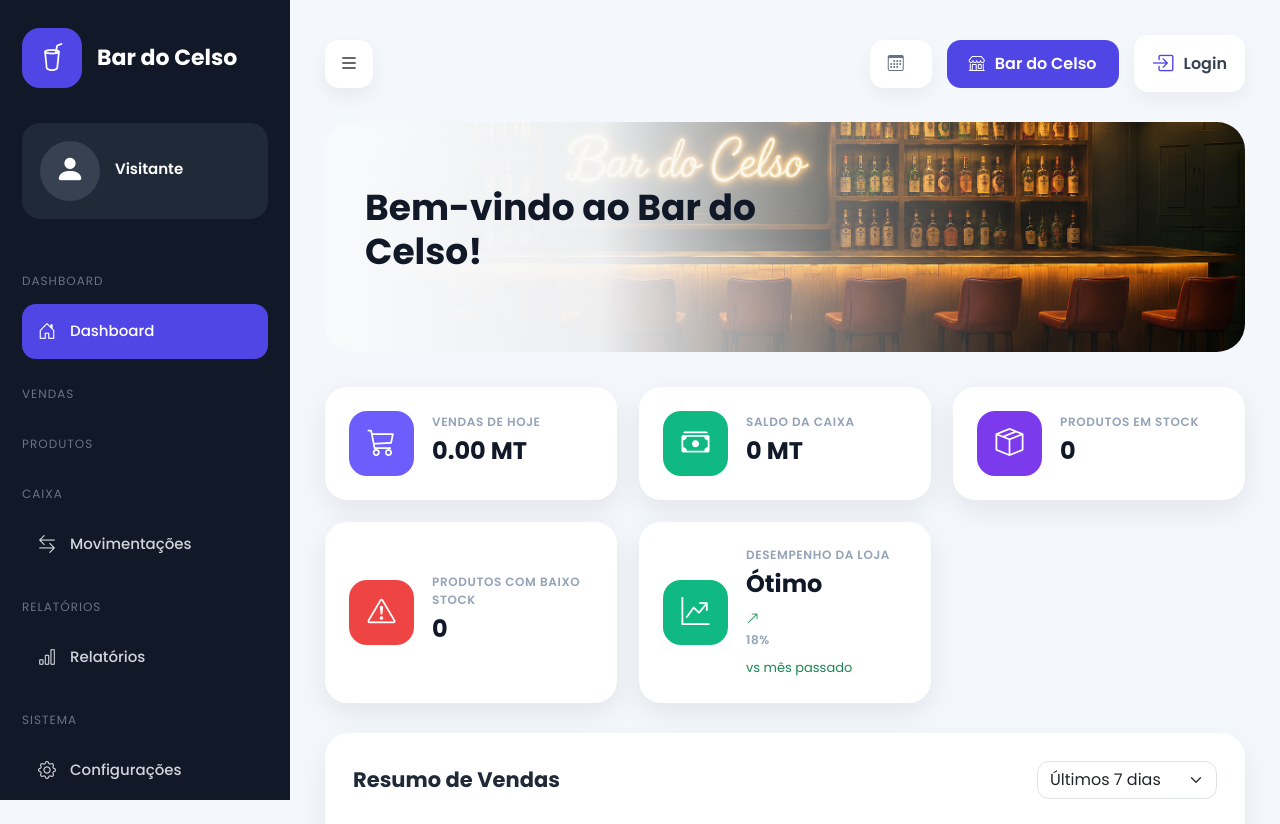
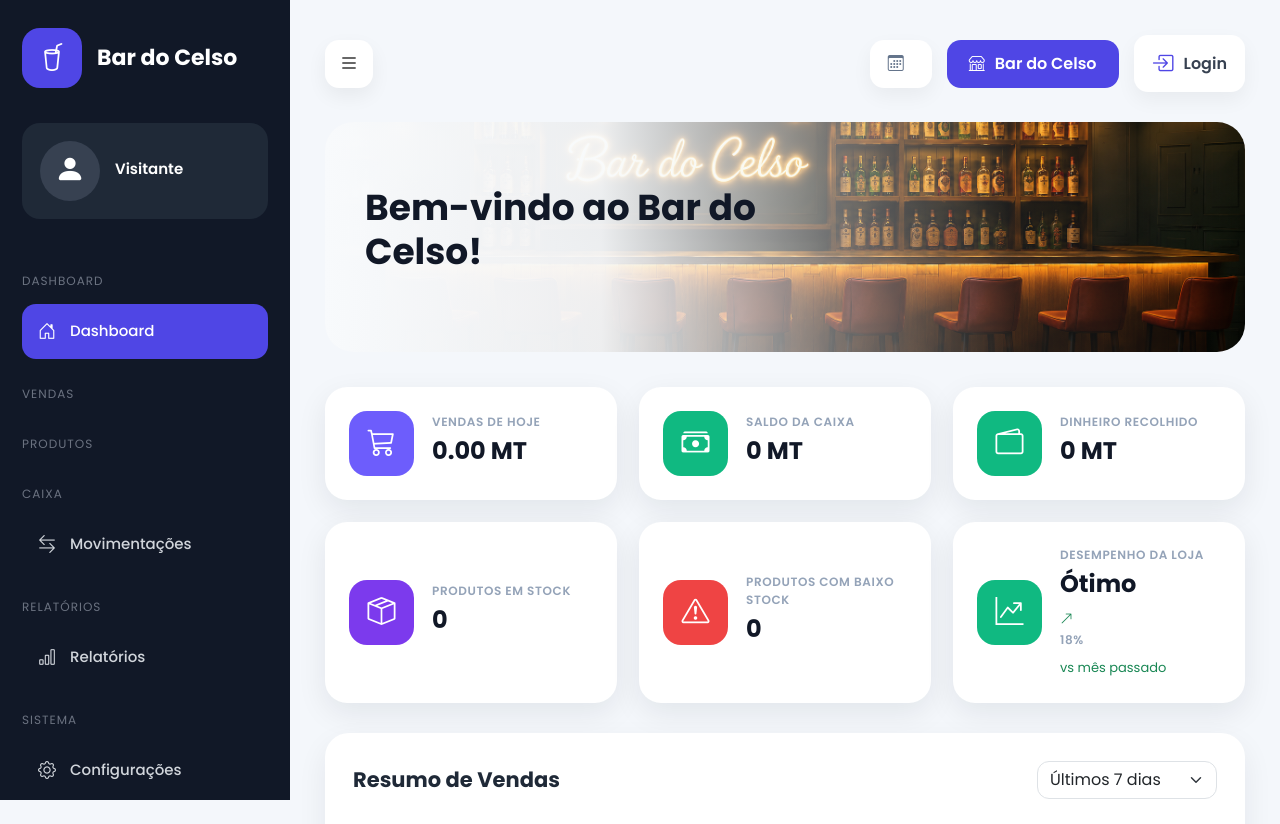
Before and after one commit to PDVMOZ/Celso, a FastAPI app: page / in a window 1280 px wide. Shown: the top 824 px of the page. Run offline with FastAPI, Linux system fonts and the light colour scheme; some libraries are stand-ins or nearby versions.

Commit message:
Add files via upload

```diff
--- a/main.py
+++ b/main.py
@@ -21,6 +21,7 @@ from routers import (
     stock,
     caixa,
     despesas,
+    despesa_fora_caixa,
     relatorios
 )
 
@@ -127,46 +128,13 @@ async def home(request: Request):
 # ROTAS API
 # ==========================
 
-app.include_router(
-    auth.router
-)
-
-
-app.include_router(
-    dashboard.router
-)
-
-
-app.include_router(
-    categorias.router
-)
-
-
-app.include_router(
-    produtos.router
-)
-
-
-app.include_router(
-    vendas.router
-)
-
-
-app.include_router(
-    stock.router
-)
-
-
-app.include_router(
-    caixa.router
-)
-
-
-app.include_router(
-    despesas.router
-)
-
-
-app.include_router(
-    relatorios.router
-)
+app.include_router(auth.router)
+app.include_router(dashboard.router)
+app.include_router(produtos.router)
+app.include_router(categorias.router)
+app.include_router(vendas.router)
+app.include_router(stock.router)
+app.include_router(caixa.router)
+app.include_router(despesas.router)
+app.include_router(despesa_fora_caixa.router)
+app.include_router(relatorios.router)
--- a/templates/componentes/dashboard_cards.html
+++ b/templates/componentes/dashboard_cards.html
@@ -55,6 +55,43 @@
         </div>
 
     </div>
+
+<!-- DINHEIRO RECOLHIDO -->
+
+<div
+    class="card-item"
+    id="card-dinheiro-recolhido"
+>
+
+    <div class="card-icon green">
+
+        <i class="bi bi-wallet2"></i>
+
+    </div>
+
+    <div class="card-content">
+
+        <span>
+            DINHEIRO RECOLHIDO
+        </span>
+
+        <h3 id="dinheiro-recolhido">
+            0 MT
+        </h3>
+
+        <!-- SOMENTE ADMIN -->
+        <a
+            href="javascript:void(0)"
+            id="ver-detalhes-dinheiro-recolhido"
+            onclick="abrirDetalhesDinheiroRecolhido()"
+            style="display:none;"
+        >
+            Ver detalhes
+        </a>
+
+    </div>
+
+</div>
 
 
 
--- /dev/null
+++ b/templates/componentes/modal_dinheiro_recolhido.html
@@ -0,0 +1,112 @@
+<!-- ===================================== -->
+<!-- MODAL DETALHES DINHEIRO RECOLHIDO -->
+<!-- ===================================== -->
+
+<div
+    id="modal-detalhes-dinheiro-recolhido"
+    style="
+        display:none;
+        position:fixed;
+        inset:0;
+        background:rgba(0,0,0,0.5);
+        z-index:9999;
+        align-items:center;
+        justify-content:center;
+    "
+>
+
+    <div
+        style="
+            background:white;
+            width:90%;
+            max-width:500px;
+            border-radius:10px;
+            padding:20px;
+        "
+    >
+
+        <!-- CABEÇALHO -->
+
+        <div
+            style="
+                display:flex;
+                justify-content:space-between;
+                align-items:center;
+            "
+        >
+
+            <h4 style="margin:0;">
+
+                Dinheiro recolhido
+
+            </h4>
+
+
+            <!-- X -->
+
+            <button
+                type="button"
+                onclick="fecharDetalhesDinheiroRecolhido()"
+                style="
+                    border:none;
+                    background:none;
+                    color:#dc3545;
+                    font-size:28px;
+                    font-weight:bold;
+                    cursor:pointer;
+                    line-height:1;
+                "
+                title="Fechar"
+            >
+
+                &times;
+
+            </button>
+
+        </div>
+
+
+        <hr>
+
+
+        <!-- LISTA -->
+
+        <div id="lista-dinheiro-recolhido-gerentes">
+
+            <div class="text-center text-muted">
+
+                Carregando...
+
+            </div>
+
+        </div>
+
+
+        <hr>
+
+
+        <!-- TOTAL -->
+
+        <div
+            style="
+                display:flex;
+                justify-content:space-between;
+                align-items:center;
+                font-weight:bold;
+                font-size:18px;
+            "
+        >
+
+            <span>
+                TOTAL
+            </span>
+
+            <span id="total-detalhes-recolhido">
+                0.00 MT
+            </span>
+
+        </div>
+
+    </div>
+
+</div>
--- /dev/null
+++ b/templates/componentes/modal_recolha_gerente.html
@@ -0,0 +1,109 @@
+<div
+    id="modal-recolha-gerente"
+    style="
+        display:none;
+        position:fixed;
+        inset:0;
+        background:rgba(0,0,0,.6);
+        z-index:9999;
+        align-items:center;
+        justify-content:center;
+    "
+>
+
+    <div
+        style="
+            background:white;
+            width:90%;
+            max-width:450px;
+            padding:25px;
+            border-radius:12px;
+        "
+    >
+
+        <h4>
+            Recolher dinheiro do gerente
+        </h4>
+
+
+        <p>
+
+            <strong>Gerente:</strong>
+
+            <span id="nome-gerente-recolha">
+                -
+            </span>
+
+        </p>
+
+
+        <p>
+
+            <strong>Disponível:</strong>
+
+            <span
+                id="disponivel-gerente-recolha"
+                style="color:#198754;font-weight:bold;"
+            >
+                0.00 MT
+            </span>
+
+        </p>
+
+
+        <label>
+            Valor a recolher
+        </label>
+
+        <input
+            type="number"
+            id="valor-recolha-gerente"
+            class="form-control"
+            min="0.01"
+            step="0.01"
+            placeholder="0.00"
+        >
+
+
+        <label class="mt-3">
+            Observação
+        </label>
+
+        <textarea
+            id="observacao-recolha-gerente"
+            class="form-control"
+            rows="3"
+        ></textarea>
+
+
+        <div
+            class="mt-3"
+            style="
+                display:flex;
+                gap:10px;
+                justify-content:flex-end;
+            "
+        >
+
+            <button
+                type="button"
+                class="btn btn-secondary"
+                onclick="fecharRecolhaGerente()"
+            >
+                Cancelar
+            </button>
+
+
+            <button
+                type="button"
+                class="btn btn-danger"
+                onclick="confirmarRecolhaGerente()"
+            >
+                Recolher
+            </button>
+
+        </div>
+
+    </div>
+
+</div>
--- a/templates/dashboard.html
+++ b/templates/dashboard.html
@@ -117,6 +117,8 @@
         {% include 'componentes/modal_vendas_vendedores.html' %}
         {% include 'componentes/modal_despesas.html' %}
         {% include 'componentes/modal_caixa.html' %}
+        {% include 'componentes/modal_dinheiro_recolhido.html' %}
+        {% include 'componentes/modal_recolha_gerente.html' %}
     </main>
 
 </div>
@@ -140,6 +142,8 @@
 <script src="/static/js/despesas.js"></script>
 <script src="/static/js/caixa.js"></script>
 <script src="/static/js/dashboard.js"></script>
+<script src="/static/js/dashboard-dinheiro-recolhido.js"></script>
+<script src="/static/js/recolha-gerente.js"></script>
 <script src="/static/js/usuarios.js"></script>
 <script src="/static/js/categorias.js"></script>
 <script src="/static/js/produtos.js"></script>
```
